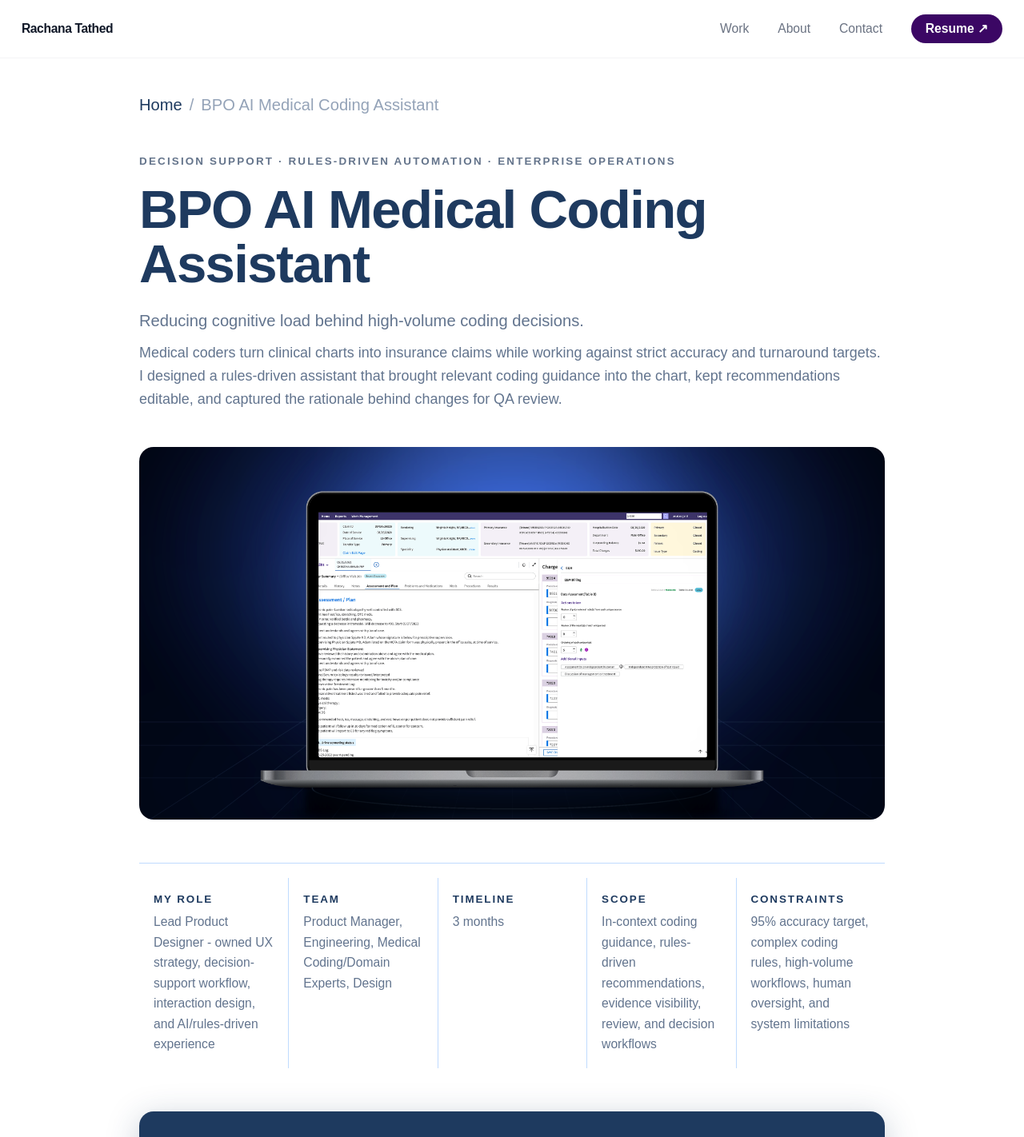
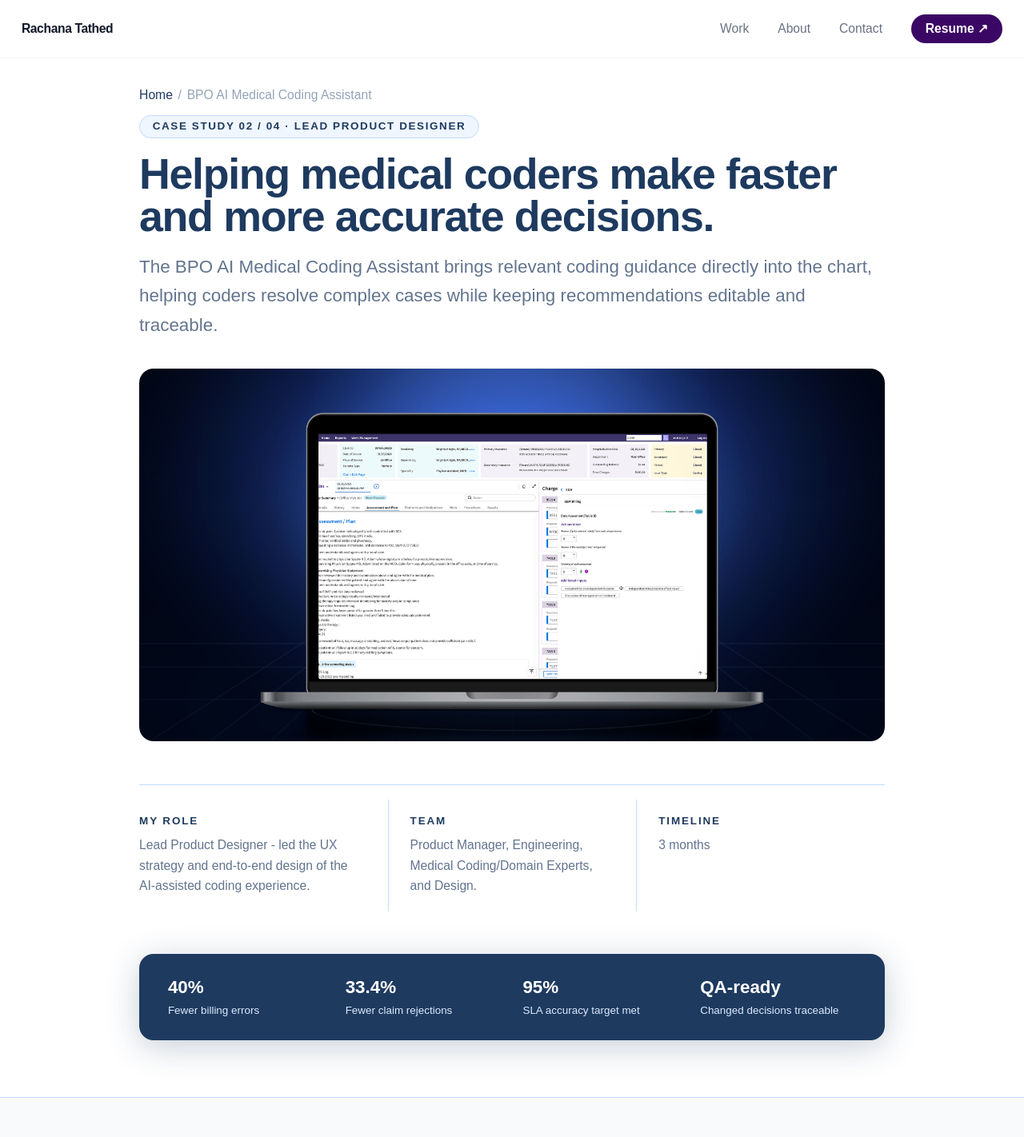
Before and after one commit to tathedrachana1403/portfolio, a Next.js app: page /work/bpo-coding in a window 1280 px wide. Shown: the top 1422 px of the page at 80% size. Built offline with nearby package versions, Linux system fonts and the light colour scheme.

Commit message:
hero page

```diff
--- a/app/work/bpo-coding/page.tsx
+++ b/app/work/bpo-coding/page.tsx
@@ -68,9 +68,9 @@ export default function BPOCoding() {
       <Nav />
       <main className="pt-16">
         {/* BREADCRUMB */}
-        <div className="max-w-4xl mx-auto px-8 pt-10 pb-0">
-          <div
-            className="flex items-center gap-2 text-lg font-medium"
+<div className="max-w-4xl mx-auto px-8 pt-8 pb-0">
+  <div
+    className="flex items-center gap-1.5 text-sm font-medium"
     style={{ color: "#94a3b8" }}
   >
     <Link
@@ -80,38 +80,48 @@ export default function BPOCoding() {
     >
       Home
     </Link>
+
     <span>/</span>
+
     <span>BPO AI Medical Coding Assistant</span>
   </div>
 </div>
 
 {/* HERO */}
-        <div className="max-w-4xl mx-auto px-8 pt-10 pb-16">
-          <p
-            className="text-xs font-bold tracking-[0.16em] uppercase mb-4"
-            style={{ color: "#64748b" }}
-          >
-            Decision Support · Rules-driven Automation · Enterprise Operations
-          </p>
+<div className="max-w-4xl mx-auto px-8 pt-3 pb-16">
+
+  {/* Case Study Label */}
+  <div
+    className="inline-flex items-center rounded-full px-3.5 py-1 mb-4"
+    style={{
+      backgroundColor: SOFT,
+      border: `1px solid ${BORDER}`,
+    }}
+  >
+    <span
+      className="text-xs font-bold tracking-[0.12em] uppercase"
+      style={{ color: DARK }}
+    >
+      Case Study 02 / 04 · Lead Product Designer
+    </span>
+  </div>
+
+  {/* Hero Heading */}
   <h1
-            className="text-5xl md:text-6xl font-black leading-[1.0] tracking-tight mb-5"
-            style={{ color: DARK }}
-          >
-            BPO AI Medical Coding Assistant
+    className="text-5xl md:text-2.03xl font-black leading-[1.0] tracking-tight mb-4"
+    style={{ color: DARK }}
+  >
+    Helping medical coders make faster and more accurate decisions.
   </h1>
 
-<p className="text-lg text-slate-500 leading-relaxed mb-2">
-  Reducing cognitive load behind high-volume coding decisions.
-</p>
-
-<p className="text-base text-slate-500 leading-relaxed mb-10">
-  Medical coders turn clinical charts into insurance claims while
-  working against strict accuracy and turnaround targets. I designed a
-  rules-driven assistant that brought relevant coding guidance into
-  the chart, kept recommendations editable, and captured the rationale
-  behind changes for QA review.
-</p>
-
+  {/* Hero Description */}
+  <p className="text-lg md:text-xl text-slate-500 leading-relaxed mb-8">
+    The BPO AI Medical Coding Assistant brings relevant coding guidance
+    directly into the chart, helping coders resolve complex cases while
+    keeping recommendations editable and traceable.
+  </p>
+
+  {/* Hero Image */}
   <div className="w-full overflow-hidden rounded-2xl mb-12">
     <img
       src="/images/bpo/Hero.png"
@@ -120,27 +130,45 @@ export default function BPOCoding() {
     />
   </div>
 
-          {/* Project details */}
-          <div
-            className="grid grid-cols-1 md:grid-cols-2 lg:grid-cols-5 pt-4 mb-12"
+  {/* PROJECT DETAILS */}
+<div
+  className="grid grid-cols-1 md:grid-cols-3 pt-4 mb-12"
   style={{ borderTop: `1px solid ${BORDER}` }}
 >
   {[
-              { label: "My role", value: "Lead Product Designer - owned UX strategy, decision-support workflow, interaction design, and AI/rules-driven experience" },
-              { label: "Team", value: "Product Manager, Engineering, Medical Coding/Domain Experts, Design" },
-              { label: "Timeline", value: "3 months" },
-              { label: "Scope", value: "In-context coding guidance, rules-driven recommendations, evidence visibility, review, and decision workflows" },
-              { label: "Constraints", value: "95% accuracy target, complex coding rules, high-volume workflows, human oversight, and system limitations" },
+    {
+      label: "My Role",
+      value:
+        "Lead Product Designer - led the UX strategy and end-to-end design of the AI-assisted coding experience.",
+    },
+    {
+      label: "Team",
+      value:
+        "Product Manager, Engineering, Medical Coding/Domain Experts, and Design.",
+    },
+    {
+      label: "Timeline",
+      value: "3 months",
+    },
   ].map((m, i) => (
     <div
       key={m.label}
-                className="p-4"
-                style={{ borderLeft: i > 0 ? `1px solid ${BORDER}` : "none" }}
-              >
-                <p className="text-xs font-black tracking-[0.14em] uppercase mb-1.5" style={{ color: DARK }}>
+      className="py-4 pr-6"
+      style={{
+        borderLeft: i > 0 ? `1px solid ${BORDER}` : "none",
+        paddingLeft: i > 0 ? "1.5rem" : 0,
+      }}
+    >
+      <p
+        className="text-xs font-black tracking-[0.14em] uppercase mb-2"
+        style={{ color: DARK }}
+      >
         {m.label}
       </p>
-                <p className="text-sm font-medium leading-relaxed text-slate-500">{m.value}</p>
+
+      <p className="text-sm font-medium leading-relaxed text-slate-500">
+        {m.value}
+      </p>
     </div>
   ))}
 </div>
```
Lines whose indentation alone changed are shown as unchanged.
